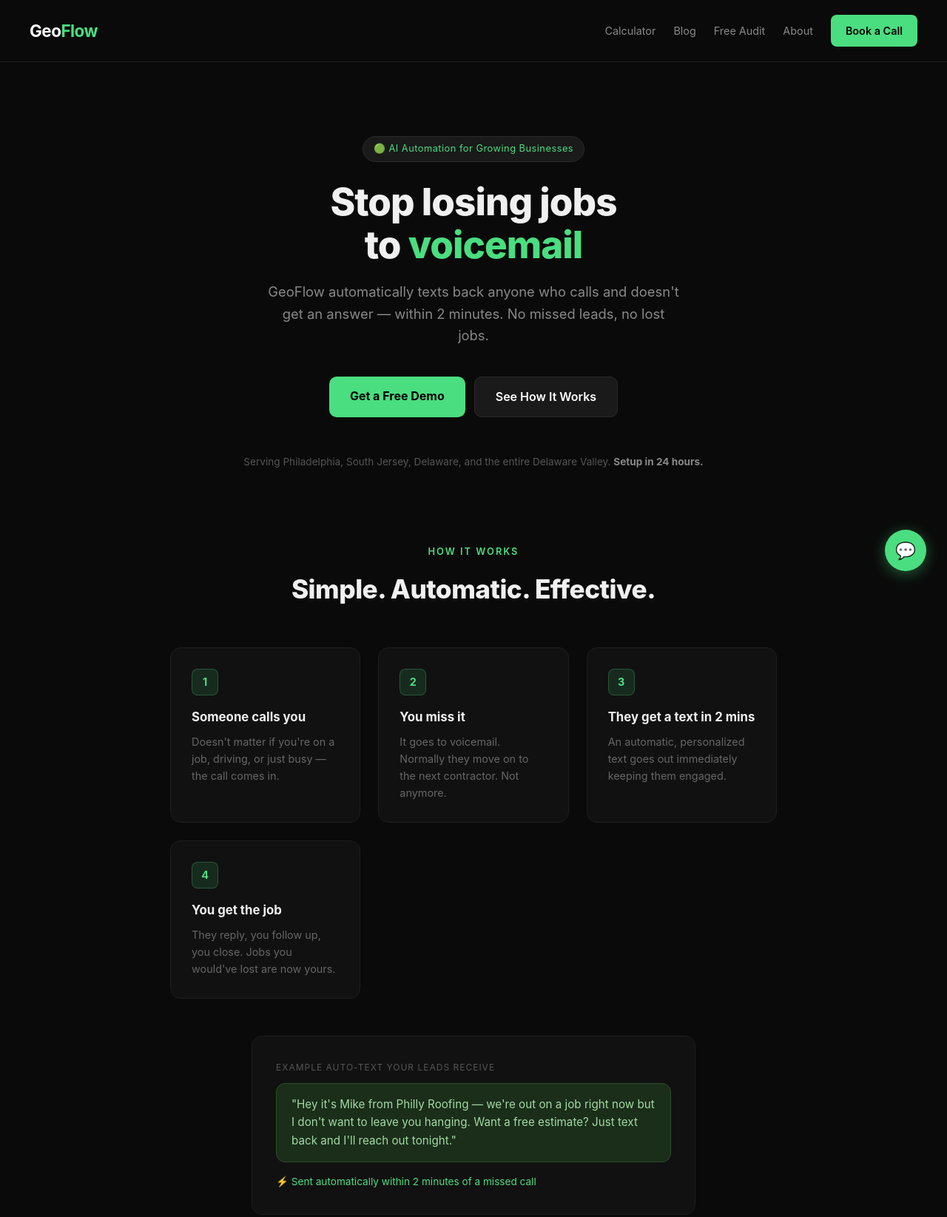
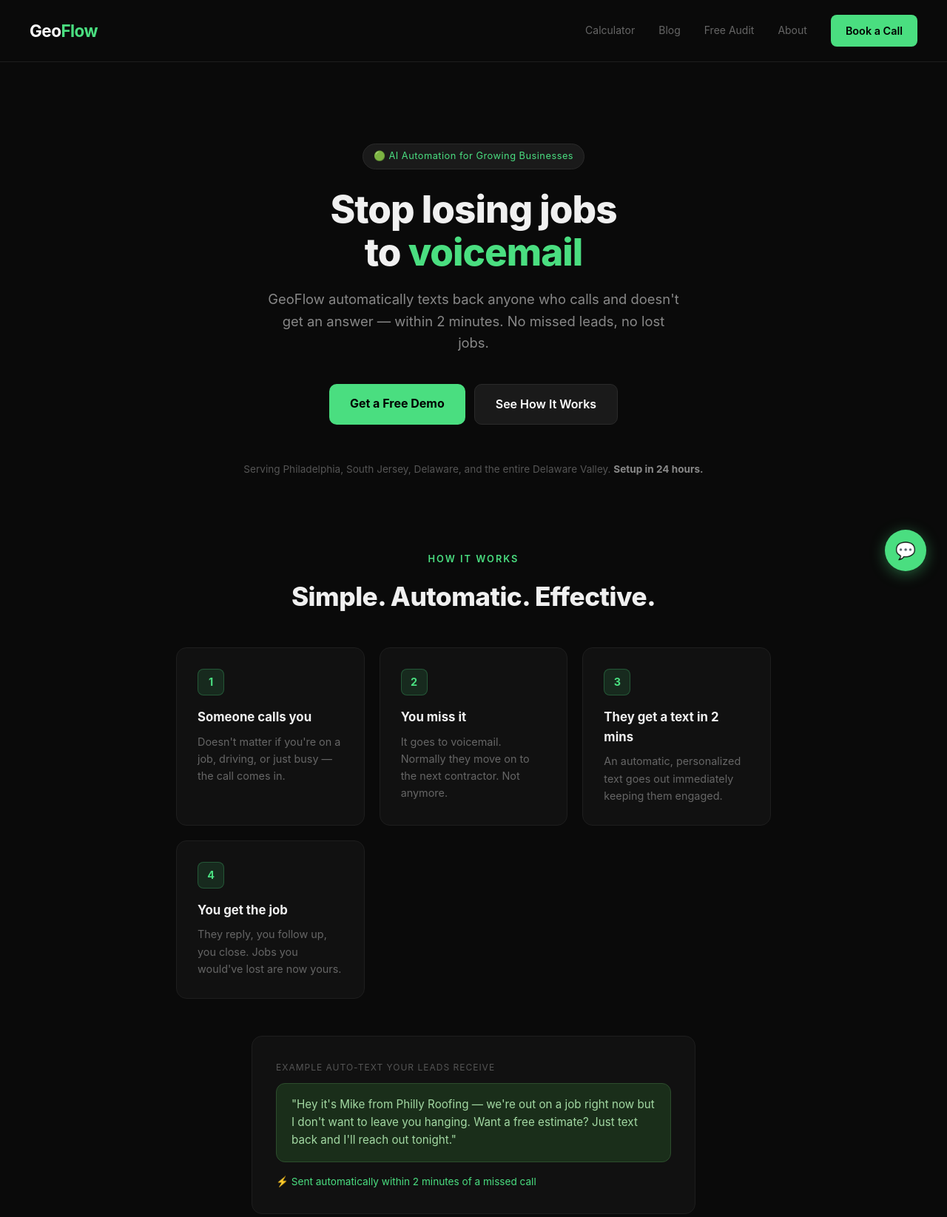
Before and after one commit to geogarciaaa/geoflow, a plain HTML site: page index.html in a window 1280 px wide. Shown: the top 1645 px of the page at 74% size. Drawn offline with Linux system fonts and the light colour scheme.

Commit message:
Fix nav spacing, improve overall layout and breathing room

```diff
--- a/index.html
+++ b/index.html
@@ -40,6 +40,25 @@
 
     nav a:hover { color: #fff; }
 
+    .nav-right {
+      display: flex;
+      align-items: center;
+      gap: 32px;
+    }
+
+    .nav-link {
+      color: #666;
+      text-decoration: none;
+      font-size: 0.875rem;
+      transition: color 0.2s;
+    }
+
+    .nav-link:hover { color: #fff; }
+
+    @media (max-width: 768px) {
+      .nav-right .nav-link { display: none; }
+    }
+
     .cta-btn {
       background: #4ade80;
       color: #000 !important;
@@ -51,8 +70,8 @@
 
     .hero {
       max-width: 800px;
-      margin: 100px auto;
-      padding: 0 40px;
+      margin: 110px auto 90px;
+      padding: 0 48px;
       text-align: center;
     }
 
@@ -130,8 +149,8 @@
     /* How it works */
     .section {
       max-width: 900px;
-      margin: 80px auto;
-      padding: 0 40px;
+      margin: 100px auto;
+      padding: 0 48px;
     }
 
     .section-label {
@@ -149,13 +168,14 @@
       font-size: 2.2rem;
       font-weight: 800;
       letter-spacing: -0.5px;
-      margin-bottom: 50px;
+      margin-bottom: 40px;
     }
 
     .steps {
       display: grid;
       grid-template-columns: repeat(auto-fit, minmax(240px, 1fr));
-      gap: 24px;
+      gap: 20px;
+      margin-top: 10px;
     }
 
     .step {
@@ -332,7 +352,7 @@
     /* CTA section */
     .final-cta {
       text-align: center;
-      padding: 80px 40px;
+      padding: 100px 48px;
       border-top: 1px solid #1a1a1a;
     }
 
@@ -356,11 +376,12 @@
       border-top: 1px solid #1a1a1a;
     }
 
-    @media (max-width: 600px) {
+    @media (max-width: 768px) {
       h1 { font-size: 2.2rem; }
-      nav { padding: 16px 20px; }
-      .hero { margin: 60px auto; padding: 0 20px; }
-      .section { padding: 0 20px; }
+      nav { padding: 16px 24px; }
+      .hero { margin: 70px auto 60px; padding: 0 24px; }
+      .section { padding: 0 24px; margin: 70px auto; }
+      .final-cta { padding: 70px 24px; }
     }
   </style>
 </head>
@@ -368,11 +389,11 @@
 
   <nav>
     <div class="logo">Geo<span>Flow</span></div>
-    <div style="display:flex;align-items:center;gap:24px;">
-      <a href="calculator.html" style="color:#888;text-decoration:none;font-size:0.9rem;">Calculator</a>
-      <a href="blog.html" style="color:#888;text-decoration:none;font-size:0.9rem;">Blog</a>
-      <a href="audit.html" style="color:#888;text-decoration:none;font-size:0.9rem;">Free Audit</a>
-      <a href="about.html" style="color:#888;text-decoration:none;font-size:0.9rem;">About</a>
+    <div class="nav-right">
+      <a href="calculator.html" class="nav-link">Calculator</a>
+      <a href="blog.html" class="nav-link">Blog</a>
+      <a href="audit.html" class="nav-link">Free Audit</a>
+      <a href="about.html" class="nav-link">About</a>
       <a href="mailto:getgeoflowai@gmail.com" class="cta-btn">Book a Call</a>
     </div>
   </nav>
```
